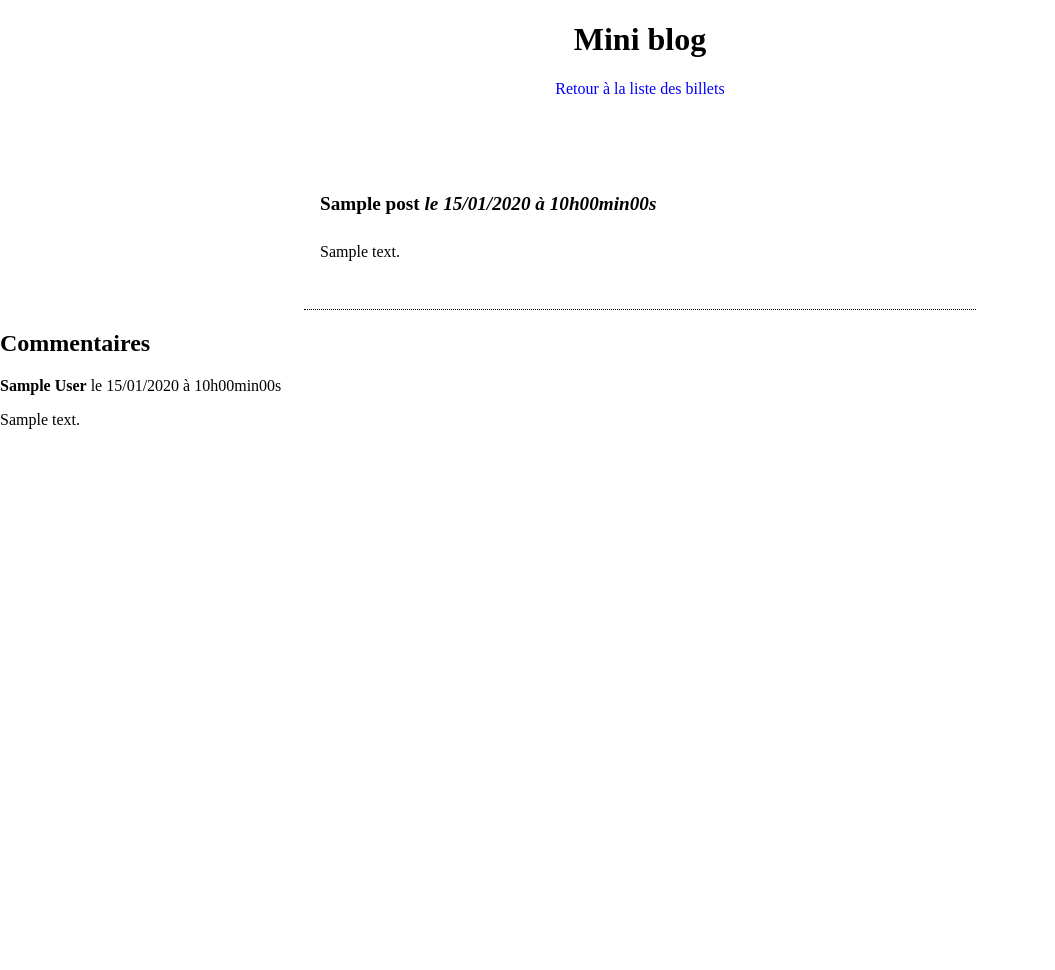
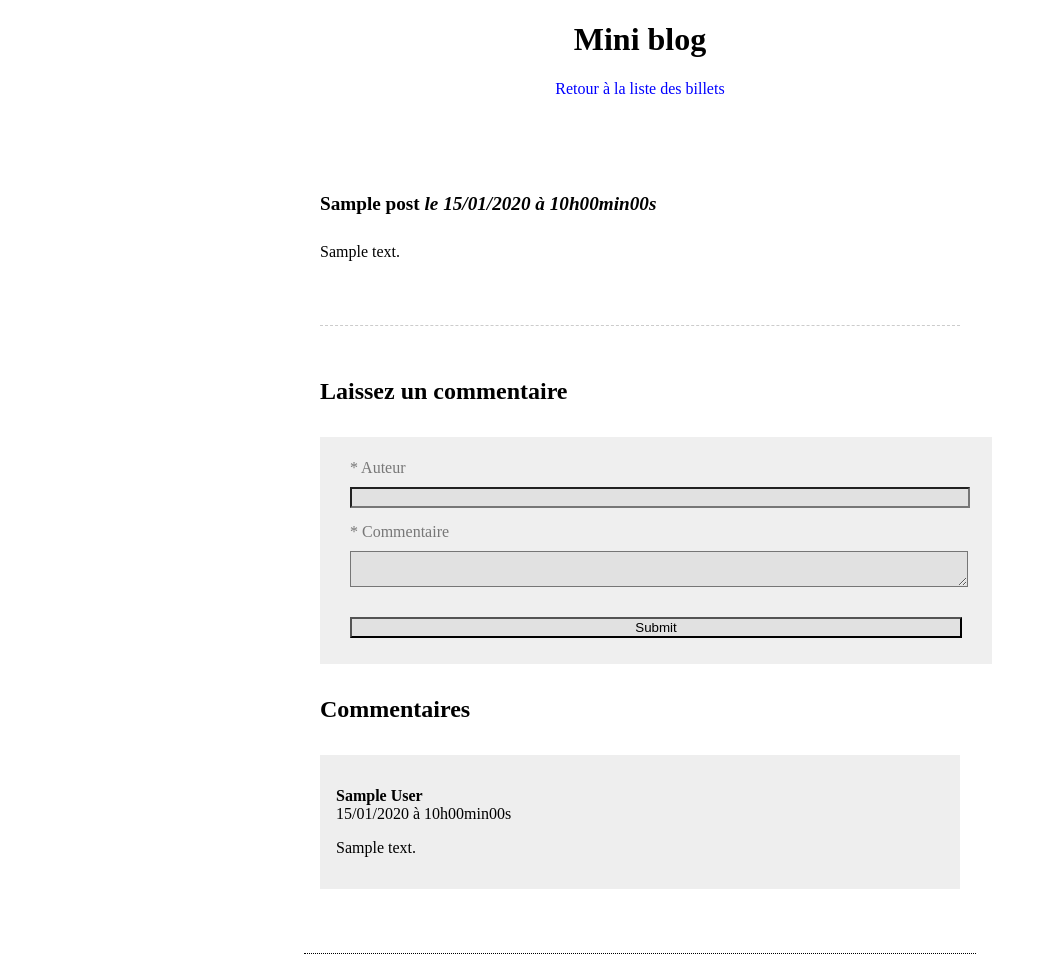
Before and after one commit to sebastiensenechal/miniblog, a PHP site: page /index.php?action=post&id=1 in a window 1280 px wide. Shown: the whole page, without its empty margins (0-1055 px from the left). Before the commit the page ends 429 px from the top, so only its background shows below. Run offline with PHP 8.4, Linux system fonts and the light colour scheme; tables that the repository leaves empty or names only in its code hold one stand-in row (values such as "Sample post").

Commit message:
Formulaire pour ajout de commentaires

```diff
--- a/controller/frontend.php
+++ b/controller/frontend.php
@@ -23,3 +23,20 @@ function post()
 
   require('./view/frontend/postView.php');
 }
+
+
+// Ajout d'un commentaire dans la base
+function addComment($postId, $author, $comment)
+{
+  $affectedLines = postComment($postId, $author, $comment);
+
+  if ($affectedLines === false)
+  {
+    die('Impossible d\'ajouter le commentaire');
+  }
+  else
+  {
+    // Si pas d'erreur, on redirige le contributeur vers le post avec son commentaire
+    header('Location: index.php?action=post&id=' . $postId);
+  }
+}
--- a/index.php
+++ b/index.php
@@ -10,6 +10,7 @@ if (isset($_GET['action']))
   {
     listPosts();
   }
+
   elseif ($_GET['action'] == 'post')
   {
     if (isset($_GET['id']) && $_GET['id'] > 0)
@@ -21,6 +22,25 @@ if (isset($_GET['action']))
       echo 'Erreur : aucun identifiant de billet envoyé.';
     }
   }
+
+  elseif ($_GET['action'] == 'addComment')
+  {
+    if (isset($_GET['id']) && $_GET['id'] > 0)
+    {
+      if (!empty($_POST['author']) && !empty($_POST['comment']))
+      {
+        addComment($_GET['id'], $_POST['author'], $_POST['comment']);
+      }
+      else
+      {
+        echo 'Erreur : tous les champs doivent être renseignés !';
+      }
+    }
+    else
+    {
+      echo 'Erreur : aucun identifiant de billet envoyé.';
+    }
+  }
 }
 else
 {
--- a/model/frontend.php
+++ b/model/frontend.php
@@ -41,6 +41,19 @@ function getComments($postId)
 }
 
 
+function postComment($postId, $author, $comment)
+{
+  // Connexion à la base de données - $db est un objet PDO
+  $db = dbConnect();
+
+  // Requête pour insérer les données dans la base
+  $comments = $db->prepare('INSERT INTO comments(post_id, author, comment, comment_date) VALUES(?, ?, ?, NOW())');
+  $affectedLines = $comments->execute(array($postId, $author, $comment)); // L'ID du commentaire et la date sont généré automatiquement
+
+  return $affectedLines;
+}
+
+
 function dbConnect()
 {
   try
--- a/public/css/style.css
+++ b/public/css/style.css
@@ -21,6 +21,38 @@ h3
     margin: 1em auto;
     border-bottom: 1px dotted #000;
     padding: 2em 1em;
+}
+
+#post-comments {
+  border-top: 1px dashed #ccc;
+  margin-top: 4em;
+  padding-top: 2em;
+}
+.content-comment {
+  margin-top: 2em;
+  margin-bottom: 2em;
+  padding: 1em;
+  background: #eee;
+}
+form {
+  width: 100%;
+  margin: 2em auto;
+  padding: 1em;
+  background: rgba(100, 100, 100, 0.1);
+}
+fieldset {
+  position: relative;
+  border: none;
+}
+label {
+  color: rgba(0, 0, 0, 0.5);
+  transform-origin: left;
+  transition: all 0.3s ease;
+}
+input, textarea {
+  width: 100%;
+  margin-top: 10px;
+  background: rgba(100, 100, 100, 0.1);
 }
 
 a
--- a/view/frontend/postView.php
+++ b/view/frontend/postView.php
@@ -19,8 +19,25 @@
         <p>
             <?= nl2br(htmlspecialchars($post['content'])) ?>
         </p>
-    </article>
 
+      <div id="post-comments">
+        <h2>Laissez un commentaire</h2>
+
+        <div id="comment-form">
+          <form action="index.php?action=addComment&amp;id=<?= $post['id'] ?>" method="post">
+            <fieldset>
+              <label for="author">* Auteur</label><br>
+              <input type="text" id="author" name="author" />
+            </fieldset>
+            <fieldset>
+              <label for="comment">* Commentaire</label><br>
+              <textarea id="comment" name="comment"></textarea>
+            </fieldset>
+            <fieldset>
+              <input type="submit" />
+            </fieldset>
+          </form>
+        </div>
 
         <h2>Commentaires</h2>
 
@@ -28,11 +45,17 @@
         while ($comment = $comments->fetch())
         {
         ?>
-        <p><strong><?= htmlspecialchars($comment['author']) ?></strong> le <?= $comment['comment_date_fr'] ?></p>
+          <div class="content-comment">
+            <p><strong><?= htmlspecialchars($comment['author']) ?></strong><br />
+            <span class="comment-date"><?= $comment['comment_date_fr'] ?></span></p>
             <p><?= nl2br(htmlspecialchars($comment['comment'])) ?></p>
+          </div>
         <?php
         }
         ?>
+
+      </div>
+    </article>
 
   </section>
 </div>
```
Lines whose indentation alone changed are shown as unchanged.
